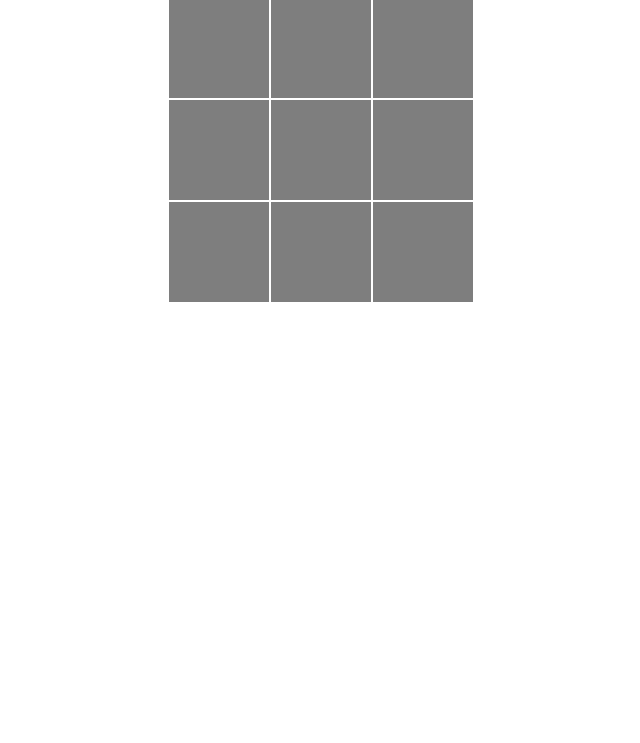
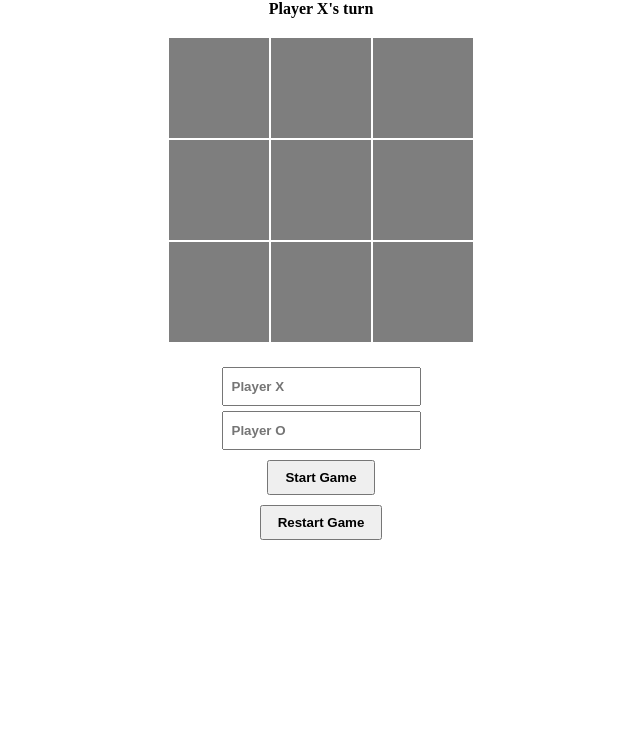
Before and after one commit to arnold-0803/TIC-TAC-TOE, a plain HTML site: page index.html in a window 1280 px wide. Shown: the part 57-800 px from the top of the page, without its empty margins (319-959 px from the left). Drawn offline with Linux system fonts and the light colour scheme.

Commit message:
all the architecture in is in the right place
the game behaves in the way it's supposed to work

```diff
--- a/index.html
+++ b/index.html
@@ -11,6 +11,10 @@
     <h1>TIC TAC TOE</h1>
     <p class="status"></p>
     <div class="board"></div>
+    <input type="text" id="player1" placeholder="Player X">
+    <input type="text" id="player2" placeholder="Player O">
+    <button class="start-game">Start Game</button>
+    <button class="restart">Restart Game</button>
   </div>
   <script src="script.js"></script>
 </body>
--- a/script.js
+++ b/script.js
@@ -1,3 +1,4 @@
+// THE GAME BOARD
 const  Gameboard  = (function(){
   let board = ["", "", "", "", "", "", "", "", ""];
 
@@ -22,11 +23,13 @@ const  Gameboard  = (function(){
 })();
 
 
+// THE PLAYER FACTORY
 function Player (name, marker) {
   return {name, marker};
 };
 
 
+// THE GAME CONTROLLER
 const GameController = (function(){
   let players = [
     Player("Player X", "X"),
@@ -35,6 +38,7 @@ const GameController = (function(){
 
   let currentPlayerIndex = 0;
   let isGameOver = false;
+  let gameStatus = `${players[currentPlayerIndex].name}'s turn`;
 
   const winPattern = [
     [0, 1, 2], [3, 4, 5], [6, 7, 8],
@@ -81,14 +85,14 @@ const GameController = (function(){
     if(!moveMade) return;
 
     if(checkWinner()){
-      console.log(`${currentPlayer.name} wins!`);
+      gameStatus = (`${currentPlayer.name} wins!`);
       isGameOver = true;
 
       return;
     }
 
     if(checkTie()){
-      console.log("It's a tie!");
+      gameStatus = ("It's a tie!");
       isGameOver = true;
 
       return;
@@ -96,27 +100,53 @@ const GameController = (function(){
 
     switchPlayer();
 
+    gameStatus = `${getCurrentPlayer().name}'s turn`;
+
   };
+
+  const getGameStatus = () => {
+    return gameStatus;
+  }
+
+  const restartGame = () => {
+    Gameboard.resetBoard();
+    currentPlayerIndex = 0;
+    isGameOver = false;
+    gameStatus = `${getCurrentPlayer().name}'s turn`;
+  };
+
+  const setPlayers = (name1, name2) => {
+    players = [
+      Player(name1 || "Player X", "X"),
+      Player(name2 || "Player O", "O")
+    ];
+
+    gameStatus = `${getCurrentPlayer().name}'s turn`;
+  }
 
   return {
     playerTurn,
-    getCurrentPlayer,
-    checkWinner,
-    checkTie
+    getGameStatus,
+    restartGame,
+    setPlayers
   };
 
 })();
 
 
+// THE DISPLAY CONTROLLER
 const displayController = (function(){
   const boardDiv = document.querySelector(".board");
   const statusDiv = document.querySelector(".status");
+  const restartBtn = document.querySelector(".restart");
+  const startBtn = document.querySelector(".start-game");
+  const playerOne = document.getElementById("player1");
+  const playerTwo = document.getElementById("player2");
 
   const renderBoard = () => {
     boardDiv.textContent = "";
 
-    // const boardCell = document.createElement("div");
-    // boardCell.classList.add("board-cell");
+    statusDiv.textContent = GameController.getGameStatus();
 
     Gameboard.getBoard().forEach((marker, index) => {
       const cell = document.createElement("div");
@@ -130,12 +160,23 @@ const displayController = (function(){
         renderBoard();
       });
 
-      statusDiv.textContent = `${GameController.getCurrentPlayer().name}'s turn`;
-
       boardDiv.appendChild(cell);
     });
+  }
 
-  }
+  startBtn.addEventListener("click", () => {
+    const name1 = playerOne.value;
+    const name2 = playerTwo.value;
+
+    GameController.setPlayers(name1, name2)
+    GameController.restartGame();
+    renderBoard();
+  });
+
+  restartBtn.addEventListener("click", () => {
+    GameController.restartGame();
+    renderBoard()
+  });
 
   return {renderBoard};
 
--- a/styles.css
+++ b/styles.css
@@ -4,19 +4,29 @@
   box-sizing: border-box;
 }
 
+.main{
+  display: flex;
+  flex-direction: column;
+  justify-content: center;
+  align-items: center;
+}
+
 .main h1{
   text-align: center;
+  padding-bottom: 20px;
 }
 
 .main p{
   text-align: center;
+  font-weight: 700;
 }
 
-.board{
+.main .board{
   display: grid;
   grid-template-columns: 100px 100px 100px;
   justify-content: center;
   gap: 2px;
+  padding: 20px 0;
 }
 
 .board .cell{
@@ -32,3 +42,16 @@
   font-weight: 700;
   opacity: .5;
 }
+
+.main input{
+  padding: 10px 8px;
+  font-weight: 700;
+  margin-top: 5px;
+}
+
+.main button{
+  padding: 8px 16px;
+  font-weight: 700;
+  margin-top: 10px;
+  cursor: pointer;
+}
```
